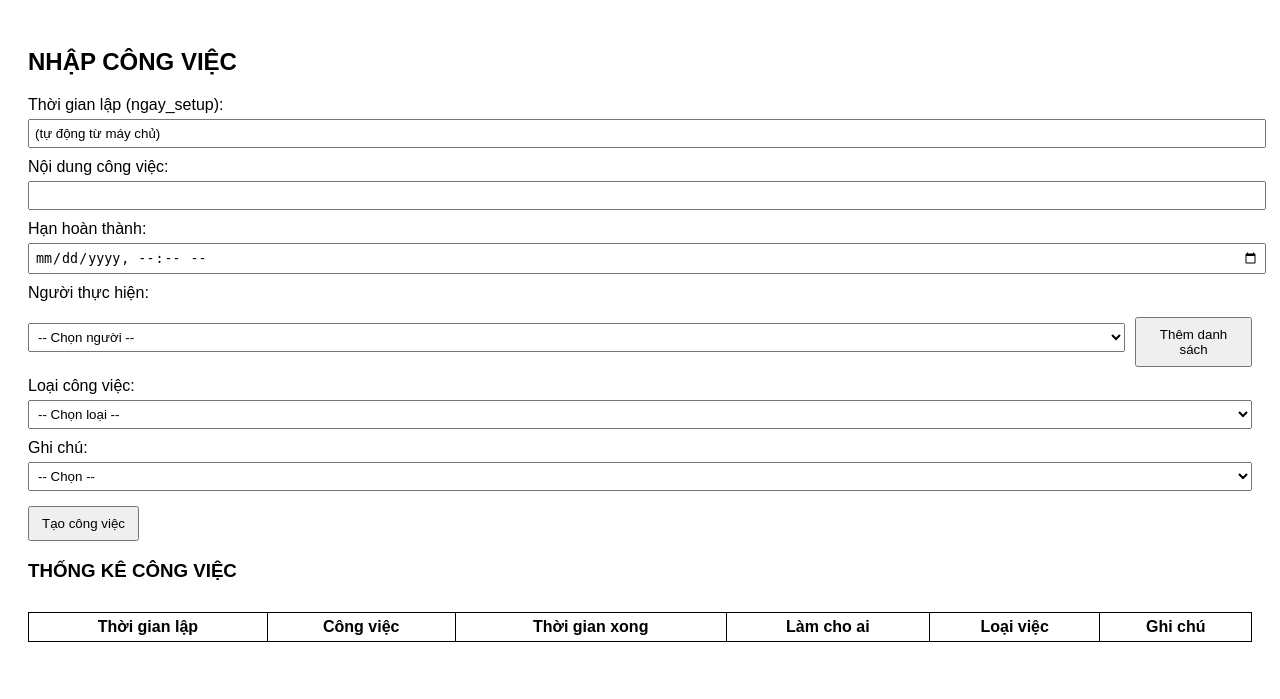
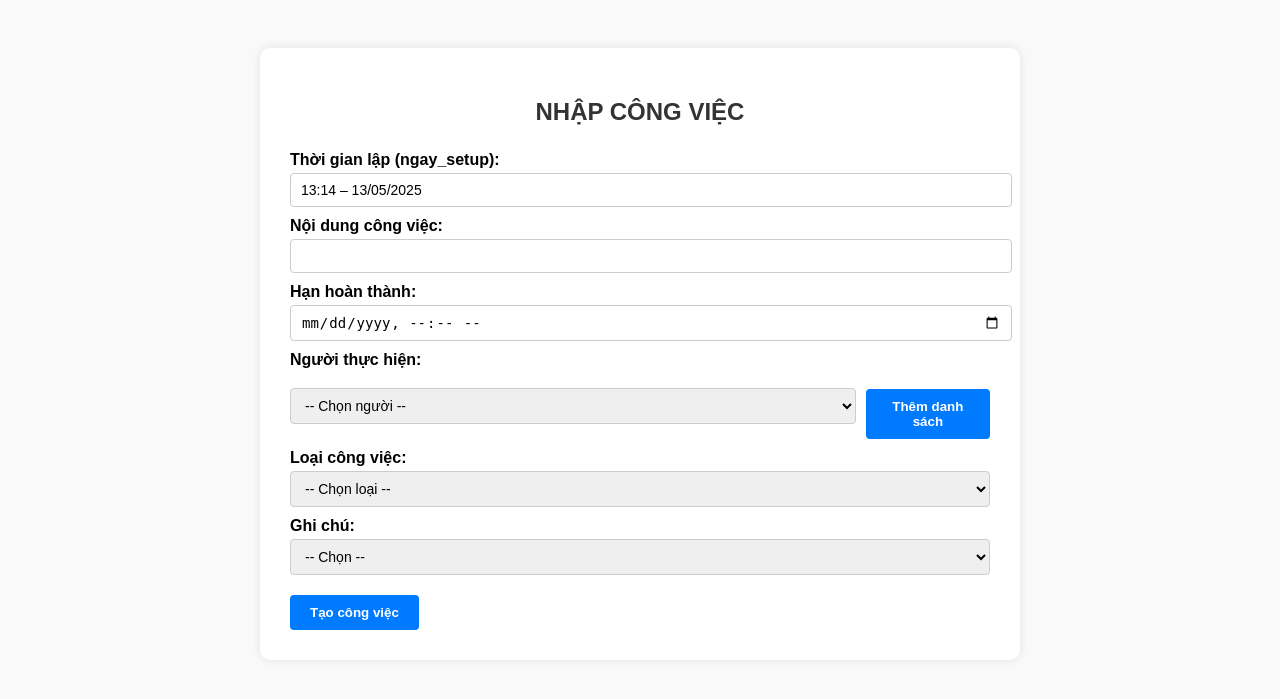
Before and after one commit to huyenhocvt/huyen_hoc_xuan_truong, a Flask app: page /lap-cong-viec/ in a window 1280 px wide. Shown: the top 699 px of the page. Run offline with Flask 3, Linux system fonts and the light colour scheme; lists and menus that the app fills with data are empty.

Commit message:
Cập nhật giao diện lập công việc và trang chủ, đồng bộ session người

```diff
--- a/roiter/lap_cong_viec.py
+++ b/roiter/lap_cong_viec.py
@@ -7,6 +7,8 @@ lap_cong_viec_bp = Blueprint("lap_cong_viec", __name__, url_prefix="/lap-cong-vi
 def lap_cong_viec():
     if "cong_viec_list" not in session:
         session["cong_viec_list"] = []
+    if "danh_sach_nguoi" not in session:
+        session["danh_sach_nguoi"] = []
 
     if request.method == "POST":
         now = datetime.now().strftime("%H:%M – %d/%m/%Y")
@@ -21,4 +23,8 @@ def lap_cong_viec():
         session["cong_viec_list"].append(row)
         session.modified = True
 
-    return render_template("lap_cong_viec_day_du.html", data=session.get("cong_viec_list", []))
+    return render_template(
+        "lap_cong_viec_day_du.html",
+        data=session.get("cong_viec_list", []),
+        danh_sach_nguoi=session.get("danh_sach_nguoi", [])
+    )
--- a/templates/index.html
+++ b/templates/index.html
@@ -1,4 +1,3 @@
-
 <!DOCTYPE html>
 <html>
 <head>
@@ -18,7 +17,7 @@
             height: 100vh;
         }
         .top {
-            flex: 2;
+            height: 15vh;
         }
         .top img {
             width: 100%;
@@ -26,7 +25,7 @@
             object-fit: cover;
         }
         .bottom {
-            flex: 8;
+            flex: 1;
             display: flex;
         }
         .left {
--- a/templates/lap_cong_viec_day_du.html
+++ b/templates/lap_cong_viec_day_du.html
@@ -1,38 +1,79 @@
-
 <!DOCTYPE html>
 <html>
 <head>
     <meta charset="UTF-8">
     <title>Nhập Công Việc</title>
     <style>
-        body { font-family: Arial, sans-serif; padding: 20px; }
-        label { display: block; margin-top: 10px; }
-        input, select { width: 100%; padding: 5px; margin-top: 5px; }
-        button { margin-top: 15px; padding: 8px 12px; }
+        body {
+            font-family: Arial, sans-serif;
+            padding: 40px;
+            background-color: #f9f9f9;
+        }
+        .container {
+            max-width: 700px;
+            margin: auto;
+            background: white;
+            padding: 30px;
+            border-radius: 10px;
+            box-shadow: 0 0 10px rgba(0,0,0,0.1);
+        }
+        h2 {
+            text-align: center;
+            margin-bottom: 25px;
+            color: #333;
+        }
+        label {
+            display: block;
+            margin-top: 10px;
+            font-weight: bold;
+        }
+        input, select {
+            width: 100%;
+            padding: 8px 10px;
+            margin-top: 4px;
+            font-size: 14px;
+            border: 1px solid #ccc;
+            border-radius: 4px;
+        }
+        button {
+            margin-top: 20px;
+            padding: 10px 20px;
+            font-weight: bold;
+            background-color: #007bff;
+            color: white;
+            border: none;
+            border-radius: 4px;
+            cursor: pointer;
+        }
+        button:hover {
+            background-color: #0056b3;
+        }
         .inline-button {
             display: flex;
+            gap: 10px;
             align-items: center;
-            gap: 10px;
         }
-        .inline-button input {
-            flex: 1;
+        table {
+            margin-top: 40px;
+            width: 100%;
+            border-collapse: collapse;
         }
         table, th, td {
-            border: 1px solid black;
-            border-collapse: collapse;
-            padding: 5px;
+            border: 1px solid #ccc;
+            padding: 8px;
+            text-align: center;
         }
-        table {
-            margin-top: 30px;
-            width: 100%;
+        th {
+            background-color: #eee;
         }
     </style>
 </head>
 <body>
+    <div class="container">
         <h2>NHẬP CÔNG VIỆC</h2>
         <form method="POST">
             <label>Thời gian lập (ngay_setup):</label>
-        <input type="text" name="ngay_setup" readonly value="(tự động từ máy chủ)">
+            <input type="text" name="ngay_setup" readonly value="13:14 – 13/05/2025">
 
             <label>Nội dung công việc:</label>
             <input type="text" name="noi_dung" required>
@@ -42,8 +83,11 @@
 
             <label>Người thực hiện:</label>
             <div class="inline-button">
-            <select name="nguoi_thuc_hien">
+                <select name="nguoi_thuc_hien" required>
                     <option value="">-- Chọn người --</option>
+                    {% for nguoi in danh_sach_nguoi %}
+                        <option value="{{ nguoi['ten'] }}">{{ nguoi['ten'] }}</option>
+                    {% endfor %}
                 </select>
                 <button type="button" onclick="location.href='/them-nguoi-moi'">Thêm danh sách</button>
             </div>
@@ -65,6 +109,7 @@
             <button type="submit">Tạo công việc</button>
         </form>
 
+        {% if data %}
         <h3>THỐNG KÊ CÔNG VIỆC</h3>
         <table>
             <thead>
@@ -78,8 +123,19 @@
                 </tr>
             </thead>
             <tbody>
-            <!-- dữ liệu sẽ được thêm bằng server-side -->
+                {% for row in data %}
+                    <tr>
+                        <td>{{ row["ngay_setup"] }}</td>
+                        <td>{{ row["noi_dung"] }}</td>
+                        <td>{{ row["han_hoan_thanh"] }}</td>
+                        <td>{{ row["nguoi_thuc_hien"] }}</td>
+                        <td>{{ row["loai_viec"] }}</td>
+                        <td>{{ row["ghi_chu"] }}</td>
+                    </tr>
+                {% endfor %}
             </tbody>
         </table>
+        {% endif %}
+    </div>
 </body>
 </html>
```
Lines whose indentation alone changed are shown as unchanged.
